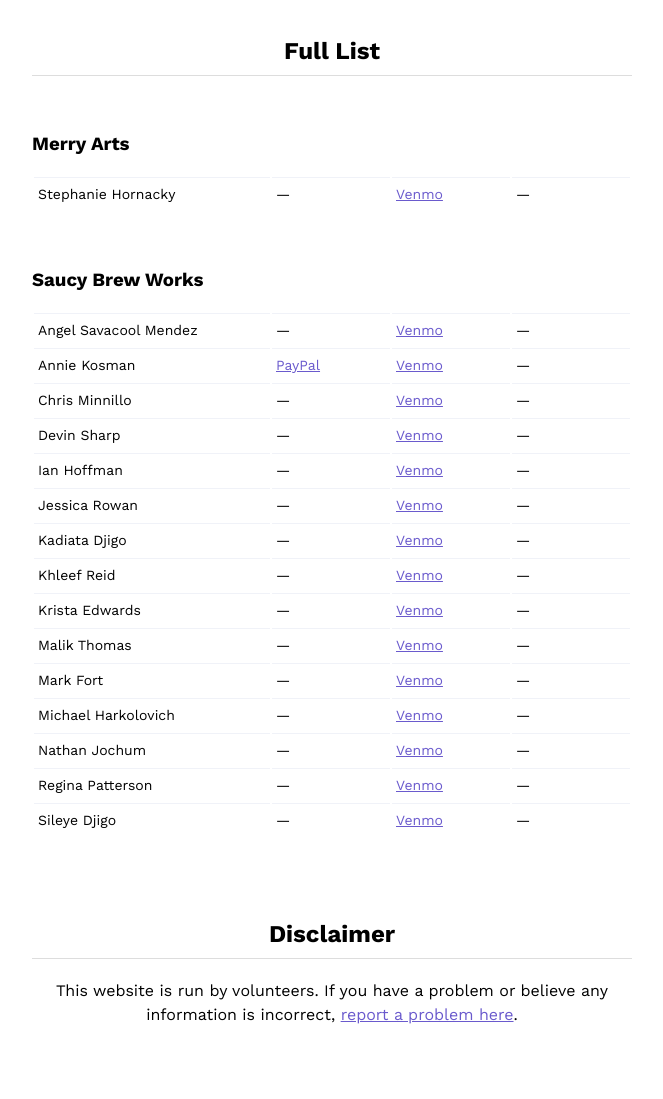
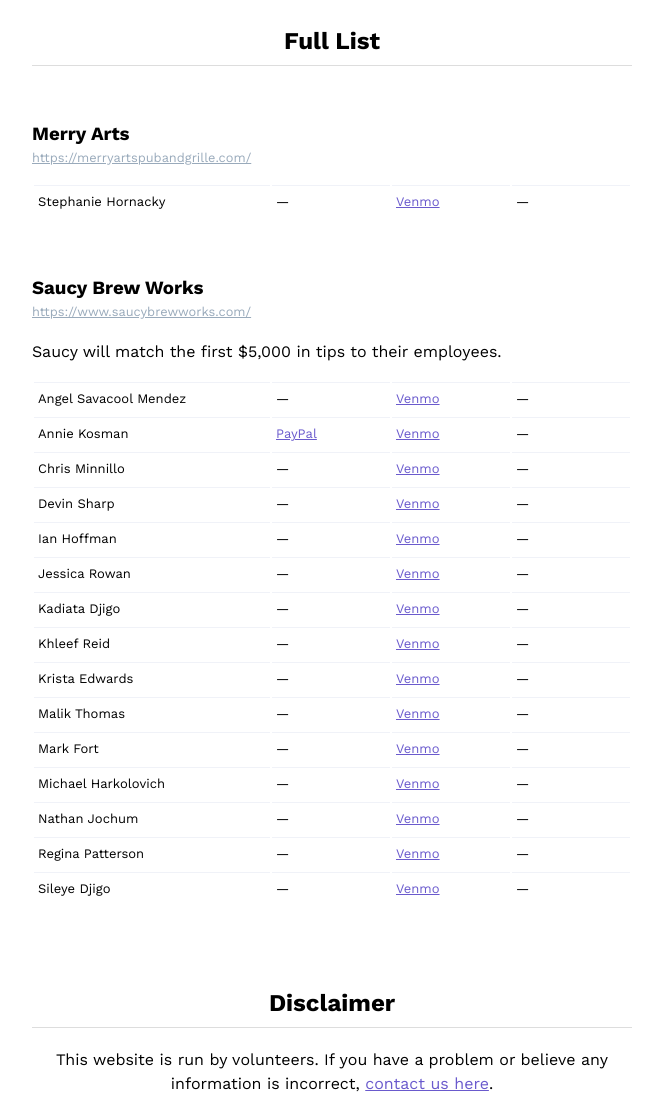
Before and after one commit to vsalvino/clevelandtips, a plain HTML site: page site/index.html in a window 1280 px wide. Shown: the part 1200-2299 px from the top of the page, without its empty margins (308-971 px from the left). Before the commit the page ends 2243 px from the top, so only its background shows below. Drawn offline with nearby package versions, Linux system fonts and the light colour scheme.

Commit message:
Add place data and tip tracking

```diff
--- a/site/css/main.css
+++ b/site/css/main.css
@@ -21,6 +21,11 @@
 }
 h3 {
   margin-top: 3em;
+  margin-bottom: 0;
+}
+
+p, table {
+  margin: 1em 0;
 }
 
 a {
@@ -73,7 +78,7 @@
   margin-bottom: 5px;
 }
 .selection .place {
-  margin: 0 0 30px 0;
+  margin: 0 0 20px 0;
 }
 .selection button {
   border: none;
@@ -85,8 +90,13 @@
   color: #888;
 }
 
+.place-link {
+  font-size: 0.8em;
+  display: block;
+  color: #9ab;
+}
 table {
-  font-size: 14px;
+  font-size: 13px;
 }
 table td {
   border-top: 1.5px solid #f0f2f8;
--- a/site/data/data.json
+++ b/site/data/data.json
@@ -1,6 +1,8 @@
 [
   {
     "name": "Merry Arts",
+    "website": "https://merryartspubandgrille.com/",
+    "note": "",
     "workers": [
       {
         "name": "Stephanie Hornacky",
@@ -12,6 +14,8 @@
   },
   {
     "name": "Saucy Brew Works",
+    "website": "https://www.saucybrewworks.com/",
+    "note": "Saucy will match the first $5,000 in tips to their employees.",
     "workers": [
       {
         "name": "Angel Savacool Mendez",
--- a/site/index.html
+++ b/site/index.html
@@ -69,7 +69,10 @@
         <h1>{{random.worker.name}}</h1>
         <p class="place">{{random.place}}</p>
         <div class="tips" v-for="app in random.apps">
-          <a class="btn" :class="app.type" :href="app.link">Tip on {{app.name}}</a>
+          <a class="btn" :class="app.type" :href="app.link"
+            v-on:click="trackTip(random.worker.name, random.place)">
+            Tip on {{app.name}}
+          </a>
           <p>{{app.username}}</p>
         </div>
         <div class="text-right">
@@ -88,21 +91,26 @@
 
       <h2>Full List</h2>
 
-      <div v-for="place in places" class="text-left">
+      <div v-for="place in places" class="text-left place">
         <h3>{{place.name}}</h3>
+        <a class="place-link" :href="place.website">{{place.website}}</a>
+        <p v-if="place.note">{{place.note}}</p>
         <table width="100%">
           <tr v-for="worker in place.workers">
             <td width="40%">{{worker.name}}</td>
             <td width="20%">
-              <a v-if="worker.paypal" :href="paypalLink(worker.paypal)">PayPal</a>
+              <a v-if="worker.paypal" :href="paypalLink(worker.paypal)"
+                v-on:click="trackTip(worker.name, place.name)">PayPal</a>
               <span v-else>—</span>
             </td>
             <td width="20%">
-              <a v-if="worker.venmo" :href="venmoLink(worker.venmo)">Venmo</a>
+              <a v-if="worker.venmo" :href="venmoLink(worker.venmo)"
+                v-on:click="trackTip(worker.name, place.name)">Venmo</a>
               <span v-else>—</span>
             </td>
             <td width="20%">
-              <a v-if="worker.cashapp" :href="cashappLink(worker.cashapp)">Cash App</a>
+              <a v-if="worker.cashapp" :href="cashappLink(worker.cashapp)"
+                v-on:click="trackTip(worker.name, place.name)">Cash App</a>
               <span v-else>—</span>
             </td>
         </table>
@@ -113,12 +121,12 @@
     <p>
       This website is run by volunteers.
       If you have a problem or believe any information is incorrect,
-      <a href="https://forms.gle/ApQUChduP51yZ6Gr5">report a problem here</a>.
+      <a href="https://forms.gle/ApQUChduP51yZ6Gr5">contact us here</a>.
     </p>
   </div>
 
   <script>
-    //var dataURL = "data/test.json";
+    // var dataURL = "data/data.json";
     var dataURL = "https://raw.githubusercontent.com/vsalvino/clevelandtips/master/site/data/data.json";
 
     var App = new Vue({
@@ -177,6 +185,12 @@
             worker: rworker,
             apps: this.donateInfo(rworker),
           }
+        },
+        trackTip: function(workername, placename) {
+          gtag('event', 'click-tip', {
+            'event_category': placename,
+            'event_label': workername
+          });
         }
       },
       mounted: function() {
```
